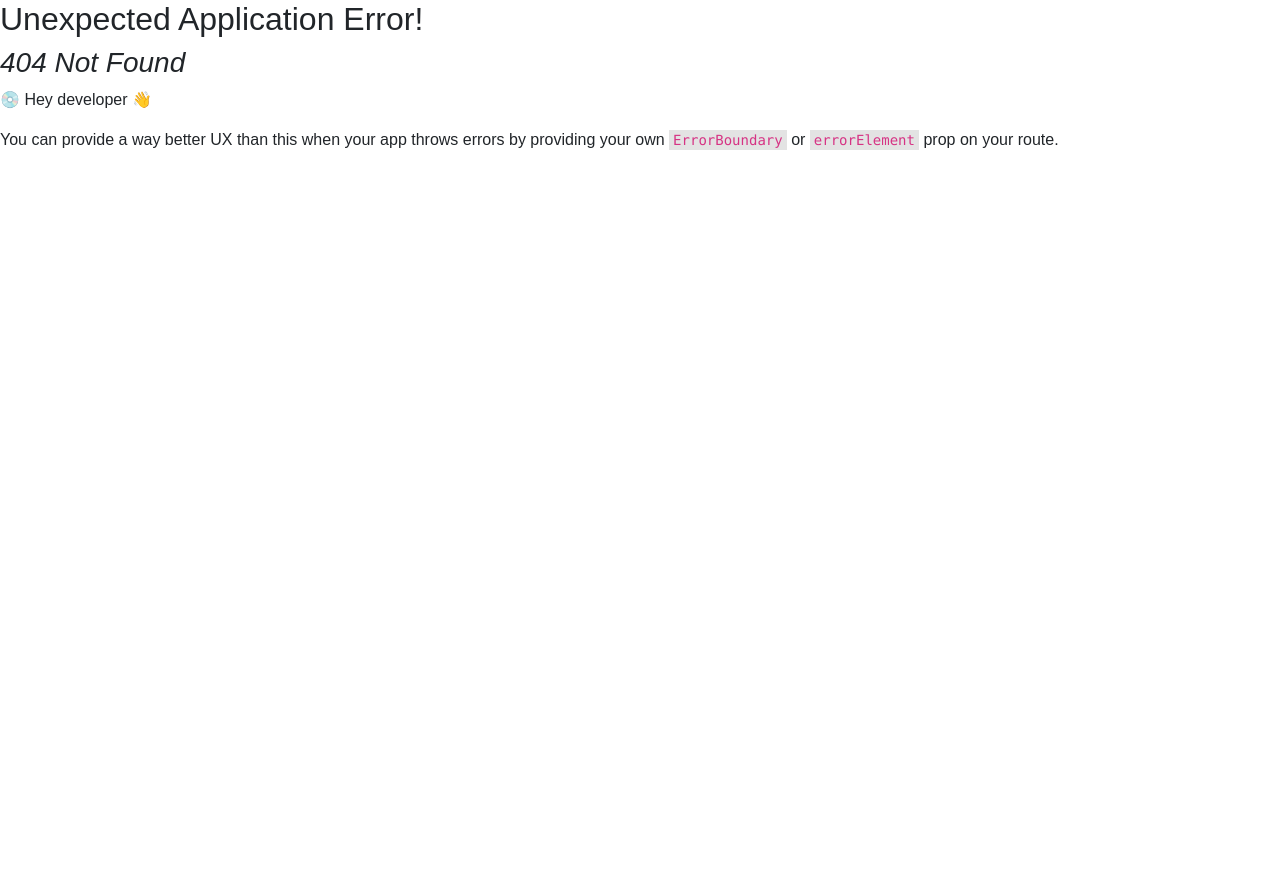
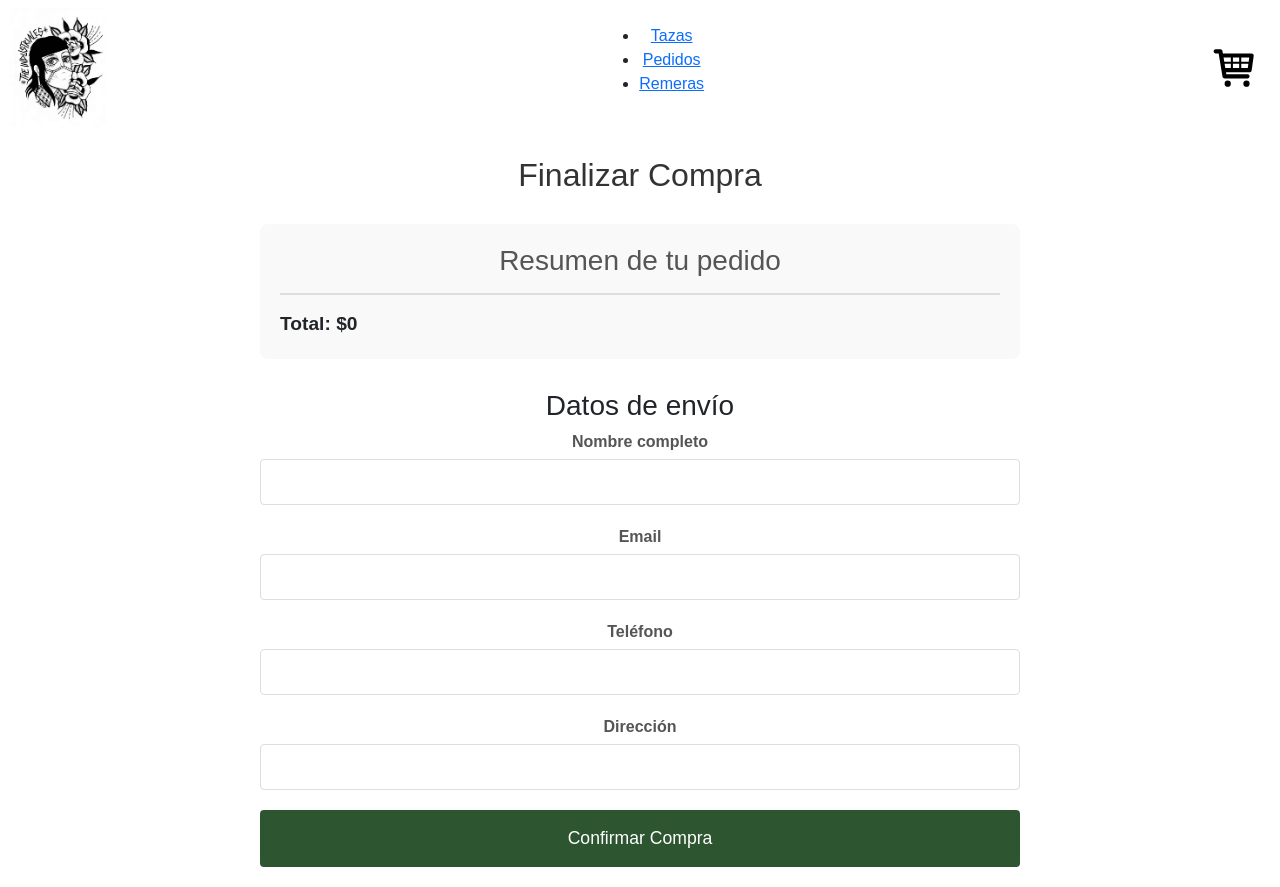
Before and after one commit to nazcuy/the_industriales, a React (Create React App) app: page /checkout in a window 1280 px wide. Before the commit this address had no page. Before the commit the page ends 800 px from the top, so only its background shows below. Built offline with nearby package versions, Linux system fonts and the light colour scheme.

Commit message:
Agrego formulario de compra

```diff
--- a/src/components/cart/cart.jsx
+++ b/src/components/cart/cart.jsx
@@ -1,6 +1,7 @@
 import React from 'react';
 import { useCart } from '../../components/context/CartContext';
 import './cart.scss';
+import { Link } from 'react-router-dom';
 
 const Cart = () => {
   const { cart, removeItem, clearCart, getTotalPrice } = useCart();
@@ -41,12 +42,15 @@ const Cart = () => {
 
       <div className="cart-actions">
         <button onClick={clearCart} className="clear-btn">
-          Vaciar Carrito
-        </button>
-        <button className="checkout-btn">
-          Finalizar Compra
+            Vaciar Carrito
         </button>
       </div>
+      <div className="cart-actions">
+        <Link to="/checkout" className="checkout-btn">
+            Finalizar Compra
+        </Link>
+      </div>
+
     </div>
   );
 };
--- /dev/null
+++ b/src/components/checkoutForm/checkoutForm.jsx
@@ -0,0 +1,117 @@
+import React, { useState } from 'react';
+import { useCart } from '../../components/context/CartContext';
+import './checkoutForm.scss';
+
+const CheckoutForm = () => {
+  const { cart, clearCart, getTotalPrice } = useCart();
+  const [userData, setUserData] = useState({
+    name: '',
+    email: '',
+    phone: '',
+    address: ''
+  });
+  const [orderId, setOrderId] = useState(null);
+  const [loading, setLoading] = useState(false);
+
+  const handleInputChange = (e) => {
+    setUserData({
+      ...userData,
+      [e.target.name]: e.target.value
+    });
+  };
+
+  const handleSubmit = async (e) => {
+    e.preventDefault();
+    setLoading(true);
+
+    setTimeout(() => {
+      const newOrderId = Math.random().toString(36).substr(2, 9).toUpperCase();
+      setOrderId(newOrderId);
+      clearCart();
+      setLoading(false);
+    }, 2000);
+  };
+
+  if (orderId) {
+    return (
+      <div className="order-success">
+        <h2>¡Gracias por tu compra!</h2>
+        <p>Tu número de orden es: <strong>{orderId}</strong></p>
+        <p>Te enviaremos un email con los detalles de tu pedido.</p>
+      </div>
+    );
+  }
+
+  return (
+    <div className="checkout-form">
+      <h2>Finalizar Compra</h2>
+
+      <div className="order-summary">
+        <h3>Resumen de tu pedido</h3>
+        {cart.map(item => (
+          <div key={item.id} className="order-item">
+            <span>{item.nombre} x {item.quantity}</span>
+            <span>${item.price * item.quantity}</span>
+          </div>
+        ))}
+        <div className="order-total">
+          <strong>Total: ${getTotalPrice()}</strong>
+        </div>
+      </div>
+
+      <form onSubmit={handleSubmit} className="user-form">
+        <h3>Datos de envío</h3>
+
+        <div className="form-group">
+          <label>Nombre completo</label>
+          <input
+            type="text"
+            name="name"
+            value={userData.name}
+            onChange={handleInputChange}
+            required
+          />
+        </div>
+
+        <div className="form-group">
+          <label>Email</label>
+          <input
+            type="email"
+            name="email"
+            value={userData.email}
+            onChange={handleInputChange}
+            required
+          />
+        </div>
+
+        <div className="form-group">
+          <label>Teléfono</label>
+          <input
+            type="tel"
+            name="phone"
+            value={userData.phone}
+            onChange={handleInputChange}
+            required
+          />
+        </div>
+
+        <div className="form-group">
+          <label>Dirección</label>
+          <input
+            type="text"
+            name="address"
+            value={userData.address}
+            onChange={handleInputChange}
+            required
+          />
+        </div>
+
+        <button type="submit" disabled={loading} className="submit-btn">
+          {loading ? 'Procesando...' : 'Confirmar Compra'}
+        </button>
+      </form>
+    </div>
+  );
+};
+
+export default CheckoutForm;
--- /dev/null
+++ b/src/components/checkoutForm/checkoutForm.scss
@@ -0,0 +1,102 @@
+.checkout-form {
+  max-width: 800px;
+  margin: 0 auto;
+  padding: 20px;
+
+  h2 {
+    text-align: center;
+    margin-bottom: 30px;
+    color: #333;
+  }
+
+  .order-summary {
+    background: #f9f9f9;
+    padding: 20px;
+    border-radius: 8px;
+    margin-bottom: 30px;
+
+    h3 {
+      margin-top: 0;
+      color: #555;
+    }
+
+    .order-item {
+      display: flex;
+      justify-content: space-between;
+      margin-bottom: 10px;
+      padding-bottom: 10px;
+      border-bottom: 1px solid #eee;
+    }
+
+    .order-total {
+      display: flex;
+      justify-content: space-between;
+      margin-top: 15px;
+      padding-top: 15px;
+      border-top: 2px solid #ddd;
+      font-size: 1.2em;
+    }
+  }
+
+  .user-form {
+    .form-group {
+      margin-bottom: 20px;
+
+      label {
+        display: block;
+        margin-bottom: 5px;
+        font-weight: bold;
+        color: #555;
+      }
+
+      input {
+        width: 100%;
+        padding: 10px;
+        border: 1px solid #ddd;
+        border-radius: 4px;
+        font-size: 1em;
+
+        &:focus {
+          outline: none;
+          border-color: #2c5530;
+        }
+      }
+    }
+
+    .submit-btn {
+      width: 100%;
+      padding: 15px;
+      background-color: #2c5530;
+      color: white;
+      border: none;
+      border-radius: 4px;
+      font-size: 1.1em;
+      cursor: pointer;
+      transition: background-color 0.3s;
+
+      &:hover:not(:disabled) {
+        background-color: #1e3a23;
+      }
+
+      &:disabled {
+        background-color: #ccc;
+        cursor: not-allowed;
+      }
+    }
+  }
+}
+
+.order-success {
+  text-align: center;
+  padding: 40px;
+
+  h2 {
+    color: #2c5530;
+    margin-bottom: 20px;
+  }
+
+  p {
+    font-size: 1.2em;
+    margin-bottom: 10px;
+  }
+}
--- a/src/components/products/ItemDetail/ItemDetail.jsx
+++ b/src/components/products/ItemDetail/ItemDetail.jsx
@@ -1,6 +1,8 @@
 import React from 'react';
 import ItemCount from '../ItemCount/ItemCount';
 import './ItemDetail.scss';
+// URL de las imágenes:
+// https://ibb.co/album/bQKCqG?sort=name_asc
 
 const ItemDetail = ({ item }) => (
   <div className="item-detail">
--- a/src/routes.jsx
+++ b/src/routes.jsx
@@ -3,6 +3,7 @@ import App from './App';
 import ItemListContainer from './components/products/ItemListContainer/ItemListContainer.jsx';
 import ItemDetailContainer from './components/products/ItemDetailContainer.jsx';
 import Cart from './components/cart/cart.jsx';
+import CheckoutForm from './components/checkoutForm/checkoutForm.jsx';
 
 const router = createBrowserRouter([
   {
@@ -13,6 +14,7 @@ const router = createBrowserRouter([
       { path: '/categoria/:categoryId', element: <ItemListContainer saludo="¡Bienvenido a the industriales!" /> },
       { path: '/item/:itemId', element: <ItemDetailContainer /> },
       { path: '/cart', element: <Cart /> },
+      { path: '/checkout', element: <CheckoutForm /> },
     ],
   },
 ]);
```
Also changed, not shown: src/components/cart/checkoutForm.jsx (deleted).
